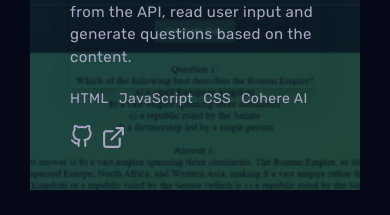
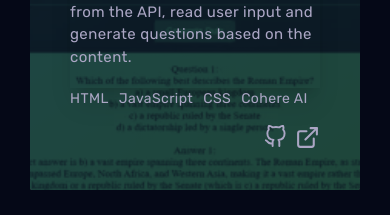
Before and after one commit to NekruzAsh/MyPortfolio, a Next.js app: page / in a window 390 px wide. Shown: the part 3440-3655 px from the top of the page. Built offline with nearby package versions, Linux system fonts and the light colour scheme.

Commit message:
fixed alternating positions of the link icons for project cards in small viewport.

```diff
--- a/app/components/testProjects.jsx
+++ b/app/components/testProjects.jsx
@@ -130,7 +130,7 @@ const testProjects = () => {
               <li>CSS</li>
               <li>Cohere AI</li>
             </ul>
-            <div className="space-x-2 flex justify-start mt-4">
+            <div className="space-x-2 flex md:justify-start justify-end mt-4">
                   <a
                     href="https://github.com/NekruzAsh/QuizGen.git"
                     target="_blank"
```
